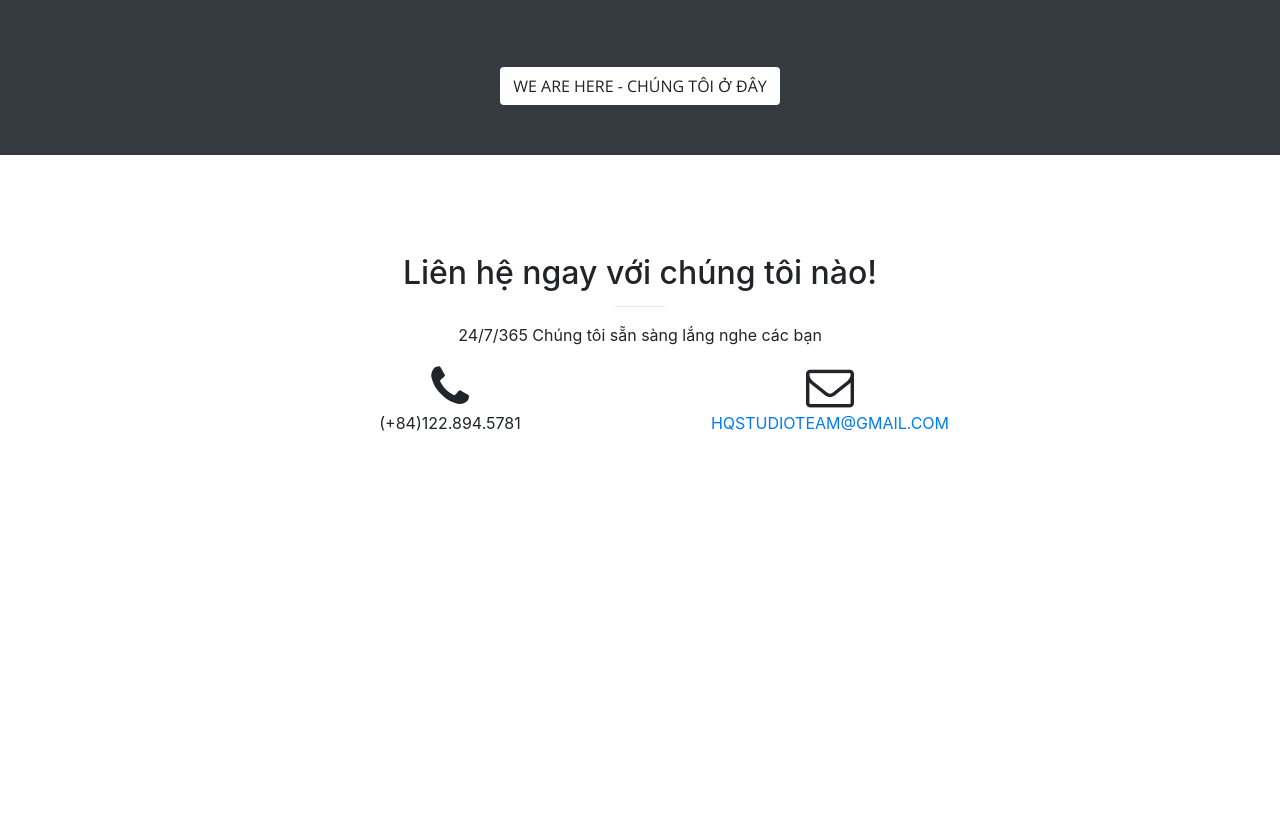
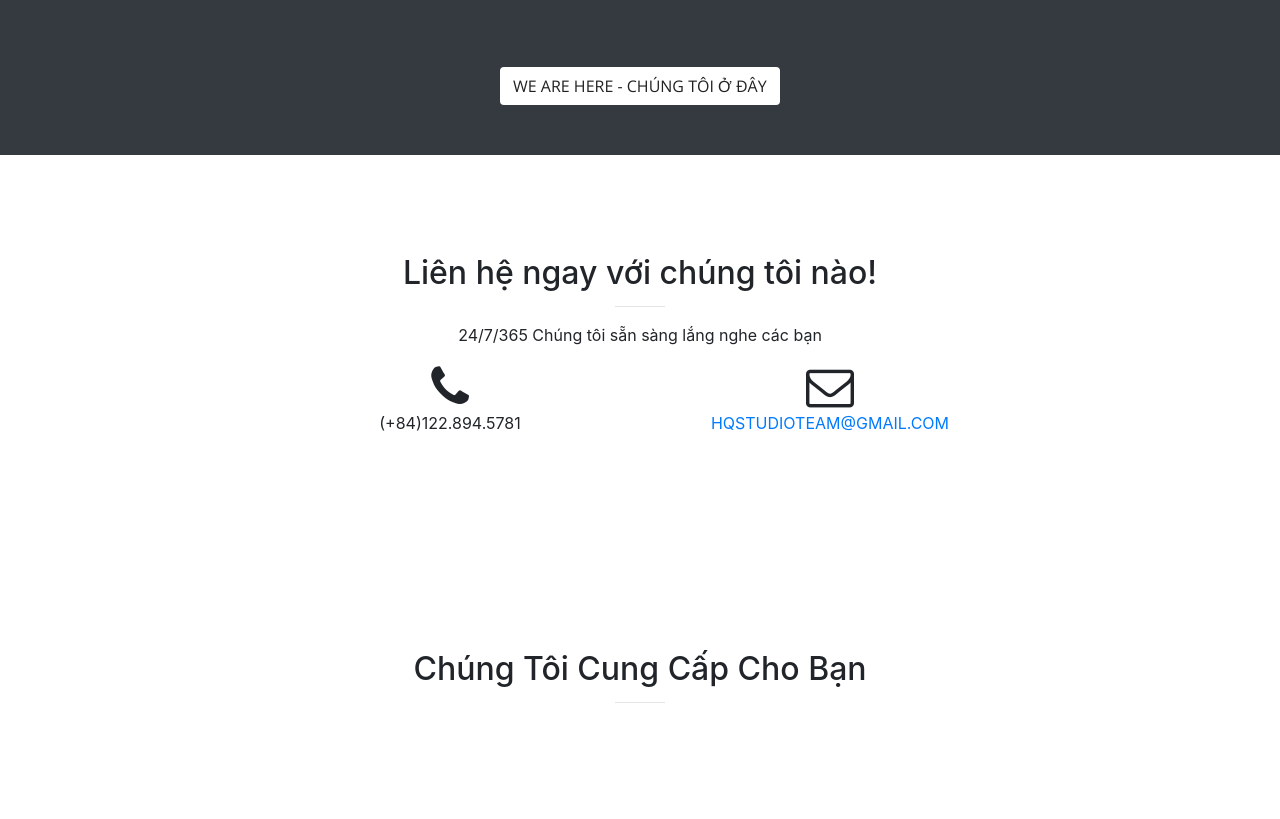
Before and after one commit to BuiTanQuyGMOZ/HQSTUDIO, a website with bundled scripts: page index.html in a window 1280 px wide. Shown: the part 2061-2880 px from the top of the page. Before the commit the page ends 2612 px from the top, so only its background shows below. Built offline with nearby package versions, Linux system fonts and the light colour scheme.

Commit message:
fix bug, loi chinh ta, update temp logo

```diff
--- a/index.html
+++ b/index.html
@@ -217,6 +217,16 @@
 
     <!-- Custom scripts for this template -->
     <script src="js/creative.min.js"></script>
+    <section id="copyright">
+        <div class="container">
+            <div class="row">
+                <div class="col-lg-12 text-center">
+                    <h2 class="section-heading">Chúng Tôi Cung Cấp Cho Bạn</h2>
+                    <hr class="primary">
+                </div>
+            </div>
+        </div>
+    </section>
 
   </body>
 
```
